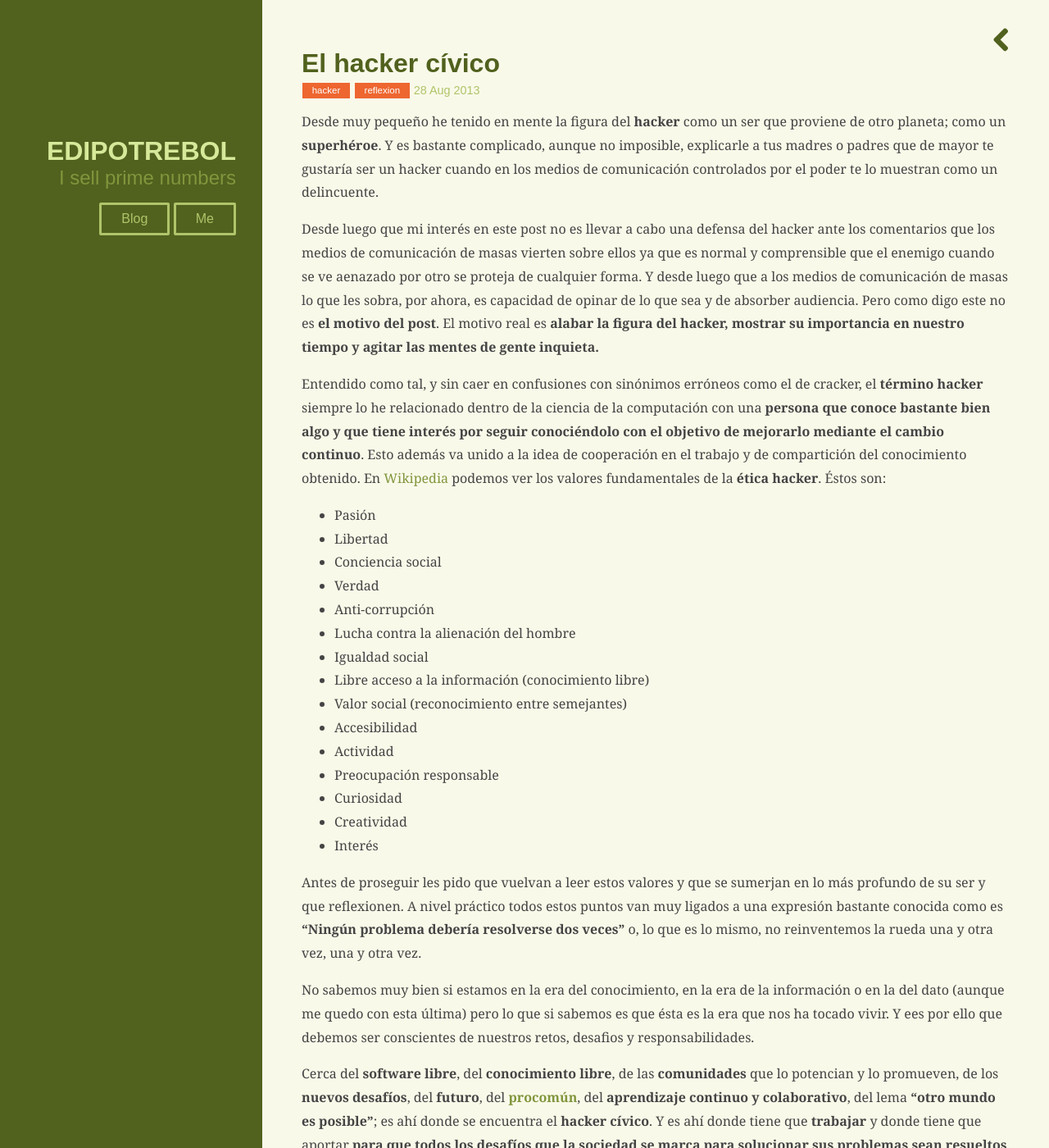
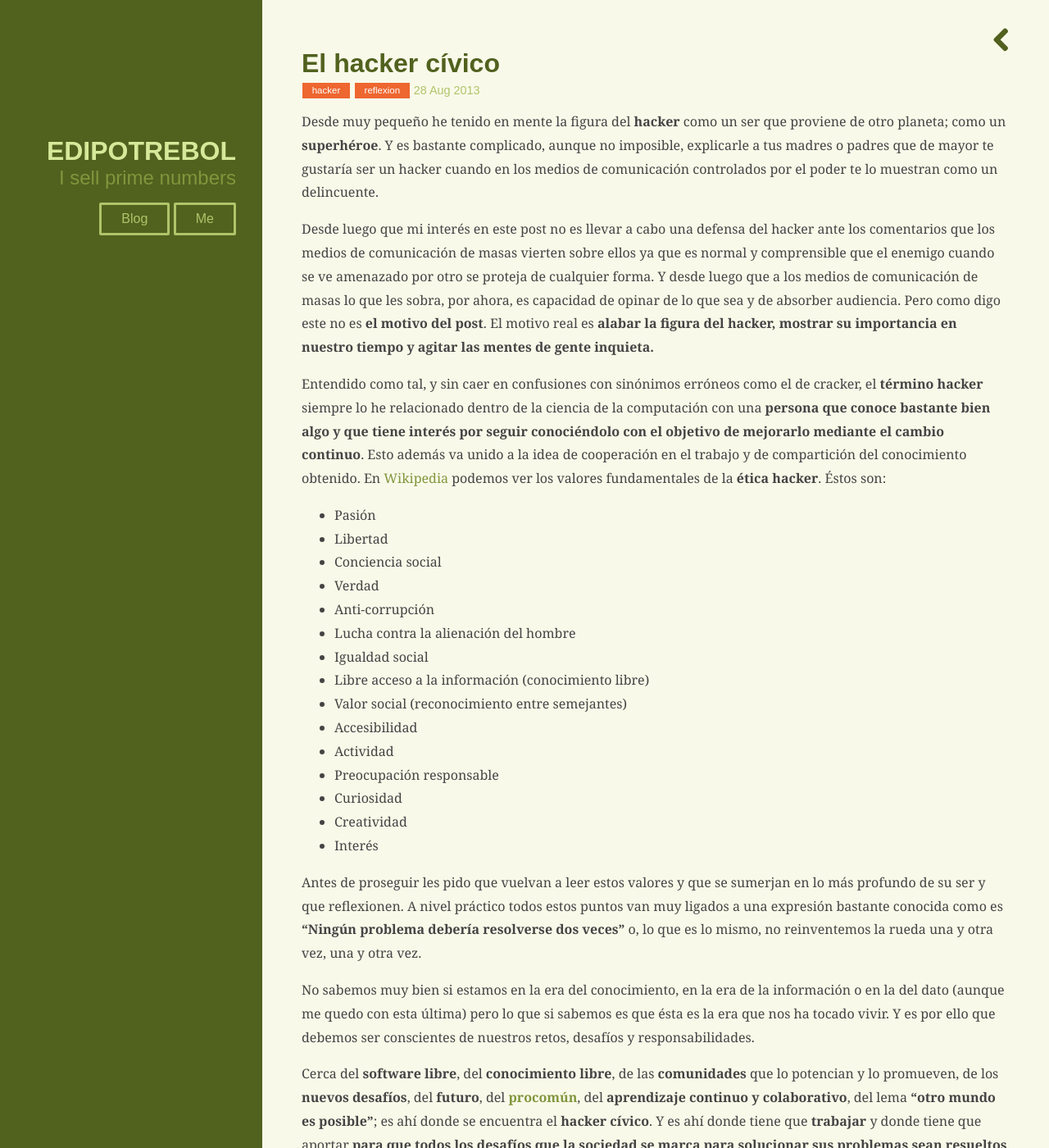
Before and after one commit to edipotrebol/edipotrebol.github.com, a Jekyll site: the page built from _posts/2013-08-28-el-hacker-civico.md, in a window 1280 px wide and 1400 px high. Shown: the whole window at 82% size. Built offline with Jekyll 4.4.1, drawn with Linux system fonts in a browser that asks for light colours; comment, search, counter and statistics services are not loaded.

Commit message:
Fixing type errors

```diff
--- a/_posts/2013-08-28-el-hacker-civico.md
+++ b/_posts/2013-08-28-el-hacker-civico.md
@@ -7,7 +7,7 @@ categories: hacker reflexion
 
 Desde muy pequeño he tenido en mente la figura del **hacker** como un ser que proviene de otro planeta; como un **superhéroe**. Y es bastante complicado, aunque no imposible, explicarle a tus madres o padres que de mayor te gustaría ser un hacker cuando en los medios de comunicación controlados por el poder te lo muestran como un delincuente.<!--more-->
 
-Desde luego que mi interés en este post no es llevar a cabo una defensa del hacker ante los comentarios que los medios de comunicación de masas vierten sobre ellos ya que es normal y comprensible que el enemigo cuando se ve aenazado por otro se proteja de cualquier forma. Y desde luego que a los medios de comunicación de masas lo que les sobra, por ahora, es capacidad de opinar de lo que sea y de absorber audiencia. Pero como digo este no es **el motivo del post**. El motivo real es **alabar la figura del hacker, mostrar su importancia en nuestro tiempo y agitar las mentes de gente inquieta.**
+Desde luego que mi interés en este post no es llevar a cabo una defensa del hacker ante los comentarios que los medios de comunicación de masas vierten sobre ellos ya que es normal y comprensible que el enemigo cuando se ve amenazado por otro se proteja de cualquier forma. Y desde luego que a los medios de comunicación de masas lo que les sobra, por ahora, es capacidad de opinar de lo que sea y de absorber audiencia. Pero como digo este no es **el motivo del post**. El motivo real es **alabar la figura del hacker, mostrar su importancia en nuestro tiempo y agitar las mentes de gente inquieta.**
 
 Entendido como tal, y sin caer en confusiones con sinónimos erróneos como el de cracker, el **término hacker** siempre lo he relacionado dentro de la ciencia de la computación con una **persona que conoce bastante bien algo y que tiene interés por seguir conociéndolo con el objetivo de mejorarlo mediante el cambio continuo**. Esto además va unido a la idea de cooperación en el trabajo y de compartición del conocimiento obtenido. En [Wikipedia](http://es.wikipedia.org/wiki/Etica_Hacker) podemos ver los valores fundamentales de la **ética hacker**. Éstos son:
 
@@ -29,7 +29,7 @@ Entendido como tal, y sin caer en confusiones con sinónimos erróneos como el d
 
 Antes de proseguir les pido que vuelvan a leer estos valores y que se sumerjan en lo más profundo de su ser y que reflexionen. A nivel práctico todos estos puntos van muy ligados a una expresión bastante conocida como es **"Ningún problema debería resolverse dos veces"** o, lo que es lo mismo, no reinventemos la rueda una y otra vez, una y otra vez.
 
-No sabemos muy bien si estamos en la era del conocimiento, en la era de la información o en la del dato (aunque me quedo con esta última) pero lo que si sabemos es que ésta es la era que nos ha tocado vivir. Y ees por ello que debemos ser conscientes de nuestros retos, desafios y responsabilidades.
+No sabemos muy bien si estamos en la era del conocimiento, en la era de la información o en la del dato (aunque me quedo con esta última) pero lo que si sabemos es que ésta es la era que nos ha tocado vivir. Y es por ello que debemos ser conscientes de nuestros retos, desafíos y responsabilidades.
 
 Cerca del **software libre**, del **conocimiento libre**, de las **comunidades** que lo potencian y lo promueven, de los **nuevos desafíos**, del **futuro**, del **[procomún](http://medialab-prado.es/article/video_que_es_el_procomun)**, del **aprendizaje continuo y colaborativo**, del lema **"otro mundo es posible"**; es ahí donde se encuentra el **hacker cívico**. Y es ahí donde tiene que **trabajar** y donde tiene que aportar **para que todos los desafíos que la sociedad se marca para solucionar sus problemas sean resueltos pero solo una vez...**
 
```
